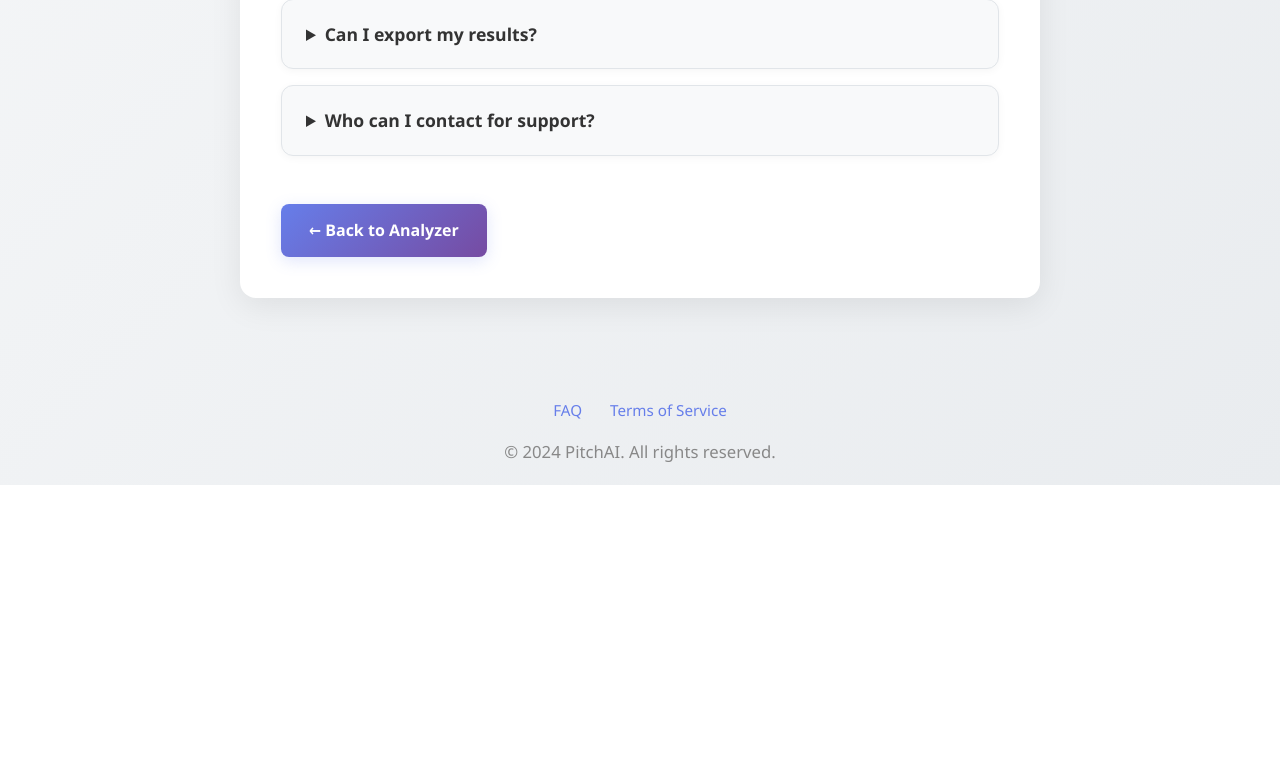
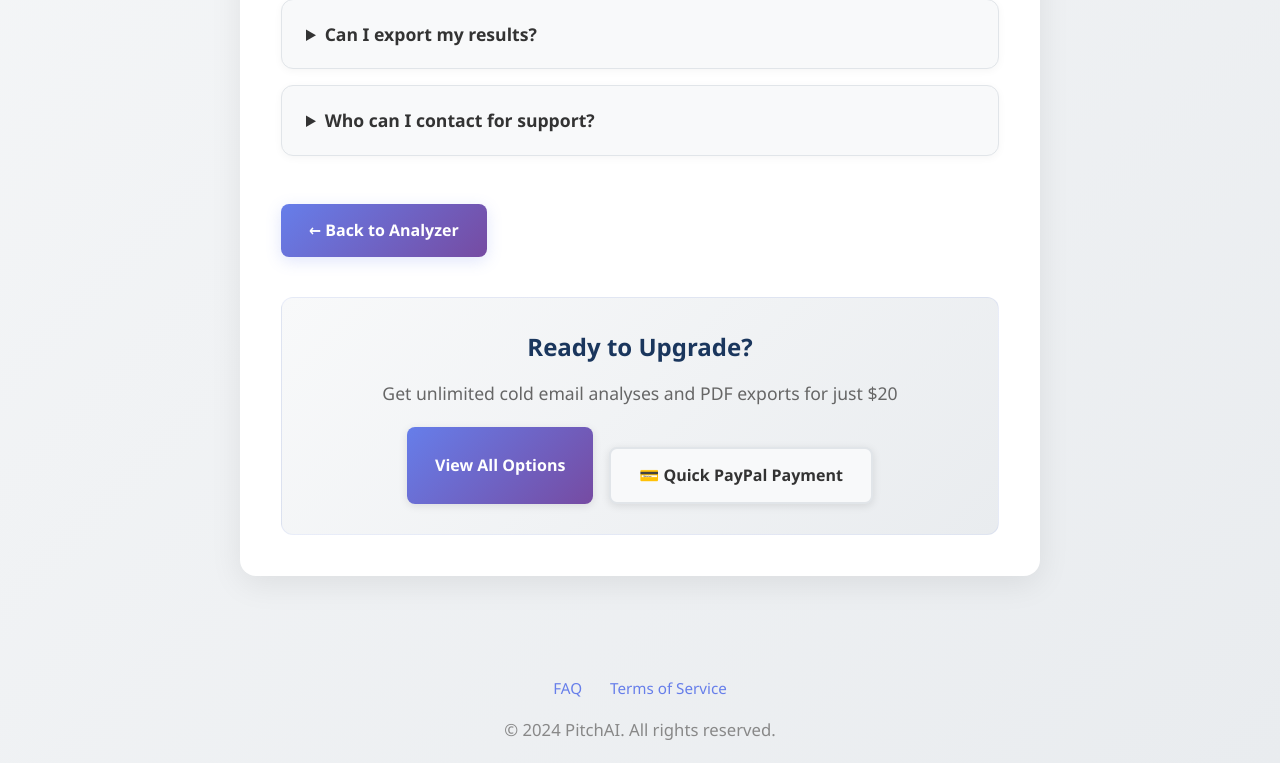
Before and after one commit to SandileGumede/ColdMail-Flask, a Flask app: page /faq in a window 1280 px wide. Shown: the part 935-1698 px from the top of the page. Before the commit the page ends 1420 px from the top, so only its background shows below. Run offline with Flask 3, Linux system fonts and the light colour scheme; parts of the project's set-up code (start-up, migrations or seed data) failed here and were passed over.

Commit message:
Initial commit

```diff
--- a/static/style.css
+++ b/static/style.css
@@ -244,6 +244,37 @@ body {
     box-shadow: 0 8px 32px rgba(0,0,0,0.08);
     padding: 40px;
     border: 1px solid rgba(255, 255, 255, 0.2);
+}
+
+/* ===== FAQ PAYMENT SECTION ===== */
+.faq-payment-section {
+    margin-top: 40px;
+    padding: 30px;
+    background: linear-gradient(135deg, #f8f9fa 0%, #e9ecef 100%);
+    border-radius: 12px;
+    border: 1px solid rgba(102, 126, 234, 0.1);
+    text-align: center;
+}
+
+.faq-payment-section h3 {
+    color: #1a365d;
+    margin-bottom: 12px;
+}
+
+.faq-payment-section p {
+    color: #666;
+    margin-bottom: 20px;
+}
+
+.payment-buttons {
+    display: flex;
+    gap: 16px;
+    justify-content: center;
+    flex-wrap: wrap;
+}
+
+.payment-buttons .btn {
+    min-width: 180px;
 }
 
 /* ===== TYPOGRAPHY ===== */
@@ -1306,6 +1337,21 @@ details p {
         padding: 12px 20px;
         font-size: 0.95rem;
     }
+
+    .payment-buttons {
+        flex-direction: column;
+        gap: 12px;
+    }
+
+    .payment-buttons .btn {
+        min-width: auto;
+        width: 100%;
+    }
+
+    .faq-payment-section {
+        padding: 20px;
+        margin-top: 30px;
+    }
 }
 
 @media (max-width: 600px) {
--- a/templates/faq.html
+++ b/templates/faq.html
@@ -71,6 +71,16 @@
         </details>
 
         <a href="/" class="back-btn">← Back to Analyzer</a>
+
+        <!-- PayPal Payment Section -->
+        <div class="faq-payment-section">
+            <h3>Ready to Upgrade?</h3>
+            <p>Get unlimited cold email analyses and PDF exports for just $20</p>
+            <div class="payment-buttons">
+                <a href="/upgrade" class="btn btn-primary">View All Options</a>
+                <a href="https://www.paypal.com/ncp/payment/L2XE6X7QDP7H2" target="_blank" class="btn btn-secondary">💳 Quick PayPal Payment</a>
+            </div>
+        </div>
     </div>
 
     <!-- Footer -->
--- a/templates/index.html
+++ b/templates/index.html
@@ -42,7 +42,10 @@
                     <p style="color:#28a745;font-weight:bold;">Unlimited analyses enabled. PDF export available on results page.</p>
                 {% else %}
                     <p style="color:#dc3545;font-weight:bold;">Free analyses left: {{ remaining }} / 3</p>
-                    <a href="/upgrade" class="btn btn-primary" style="margin-top:10px; display: inline-block; text-decoration: none;">Upgrade to Unlimited (PayPal $20)</a>
+                    <div style="margin-top:10px;">
+                        <a href="/upgrade" class="btn btn-primary" style="margin-right:10px; display: inline-block; text-decoration: none;">Upgrade to Unlimited ($20)</a>
+                        <a href="https://www.paypal.com/ncp/payment/L2XE6X7QDP7H2" target="_blank" class="btn btn-secondary" style="display: inline-block; text-decoration: none;">💳 Quick PayPal Payment</a>
+                    </div>
                 {% endif %}
             {% else %}
                 <p style="color:#dc3545;font-weight:bold;">Free analyses left: {{ remaining }} / 3</p>
```
Also changed, not shown: templates/contact.html (+10 -0 lines), templates/result.html (+12 -0 lines), templates/upgrade.html (+12 -3 lines), debug_login.py (line endings or trailing spaces), templates/test_login.html (line endings or trailing spaces), test_paypal.py (line endings or trailing spaces).
